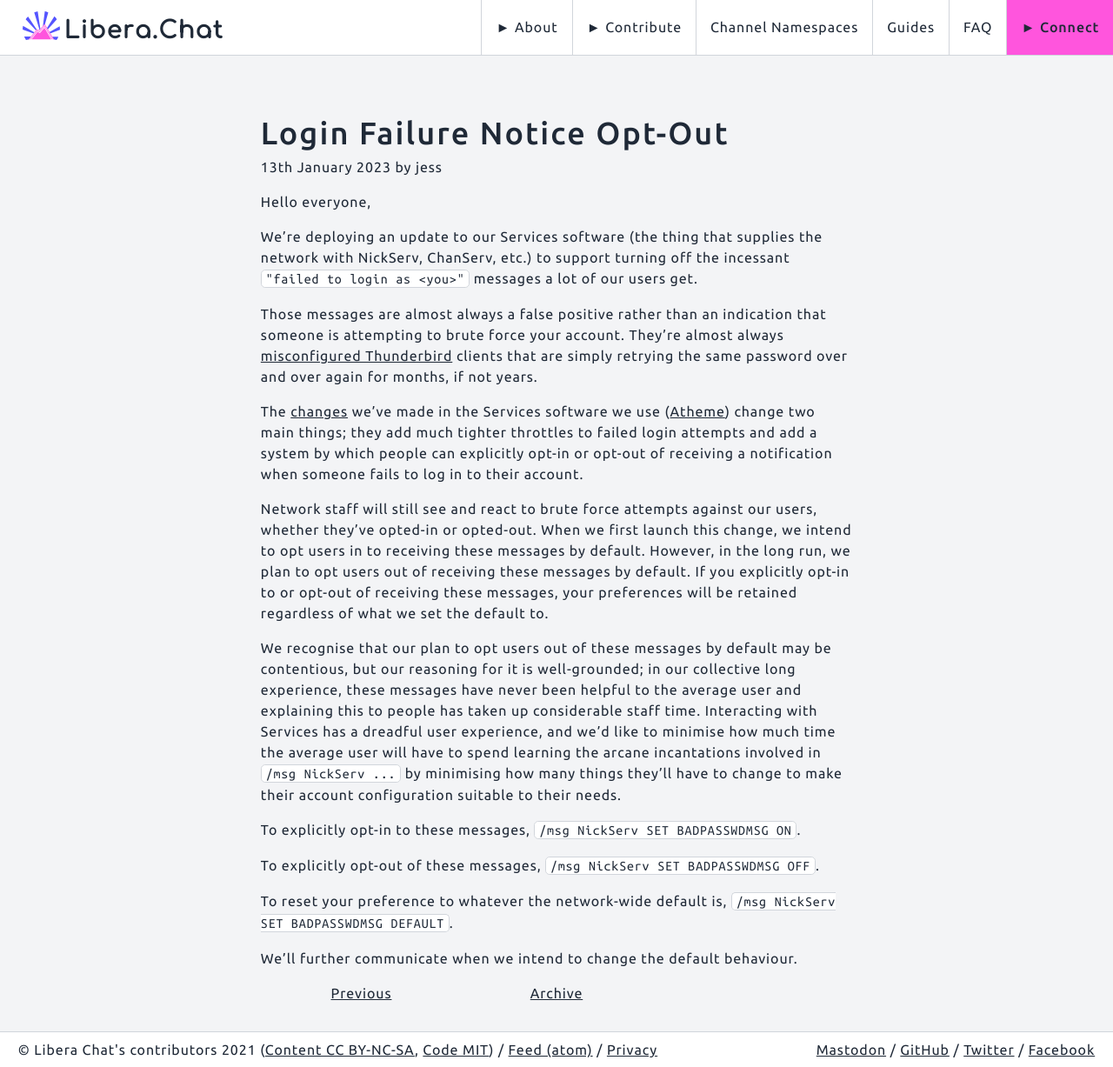
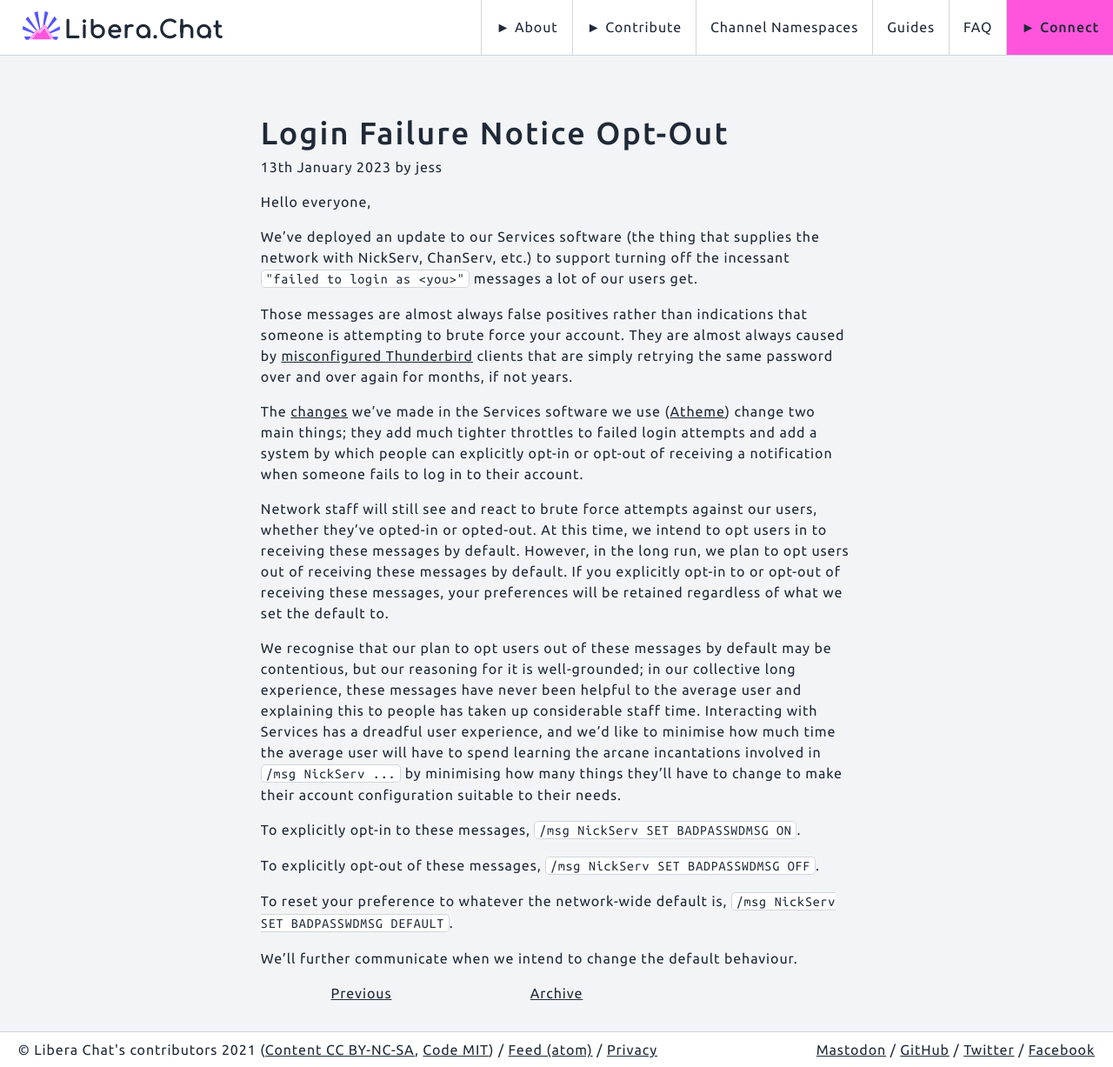
Before and after one commit to Libera-Chat/libera-chat.github.io, a Jekyll site: the page built from content/_posts/2023-01-13-login-failure-notice.md, in a window 1280 px wide and 1227 px high. Shown: the whole window at 87% size. Built offline with Jekyll 4.4.1, drawn with Linux system fonts in a browser that asks for light colours.

Commit message:
Copyedit

```diff
--- a/content/_posts/2023-01-13-login-failure-notice.md
+++ b/content/_posts/2023-01-13-login-failure-notice.md
@@ -5,14 +5,14 @@
 
 Hello everyone,
 
-We're deploying an update to our Services software (the thing that supplies
+We've deployed an update to our Services software (the thing that supplies
 the network with NickServ, ChanServ, etc.) to support turning off the
 incessant `"failed to login as <you>"` messages a lot of our users get.
 
-Those messages are almost always a false positive rather than an indication
-that someone is attempting to brute force your account. They're almost
-always [misconfigured Thunderbird][0] clients that are simply retrying the
-same password over and over again for months, if not years.
+Those messages are almost always false positives rather than indications
+that someone is attempting to brute force your account. They are almost
+always caused by [misconfigured Thunderbird][0] clients that are simply
+retrying the same password over and over again for months, if not years.
 
 The [changes][1] we've made in the Services software we use ([Atheme][2])
 change two main things; they add much tighter throttles to failed login
@@ -20,8 +20,8 @@
 of receiving a notification when someone fails to log in to their account.
 
 Network staff will still see and react to brute force attempts against our
-users, whether they've opted-in or opted-out. When we first launch this
-change, we intend to opt users in to receiving these messages by default.
+users, whether they've opted-in or opted-out. At this time,
+we intend to opt users in to receiving these messages by default.
 However, in the long run, we plan to opt users out of receiving these messages
 by default. If you explicitly opt-in to or opt-out of receiving these messages,
 your preferences will be retained regardless of what we set the default to.
```
